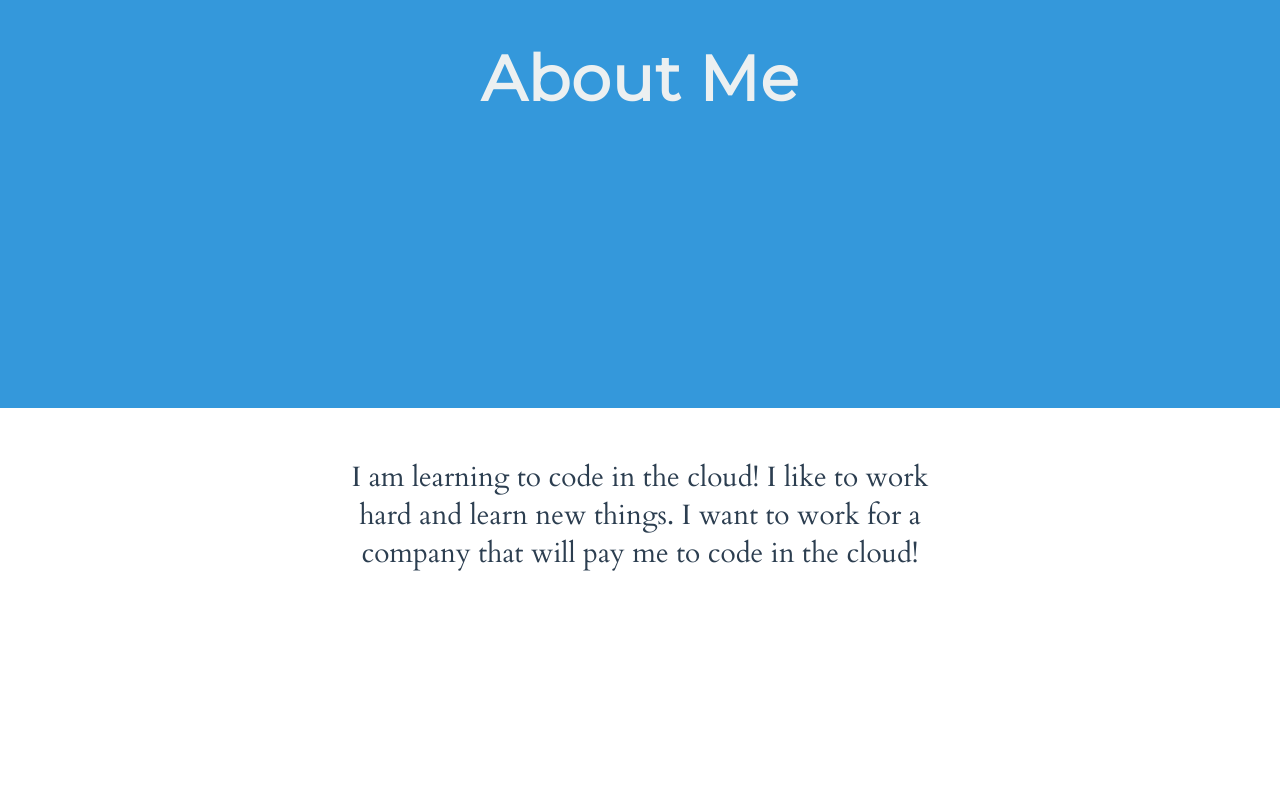
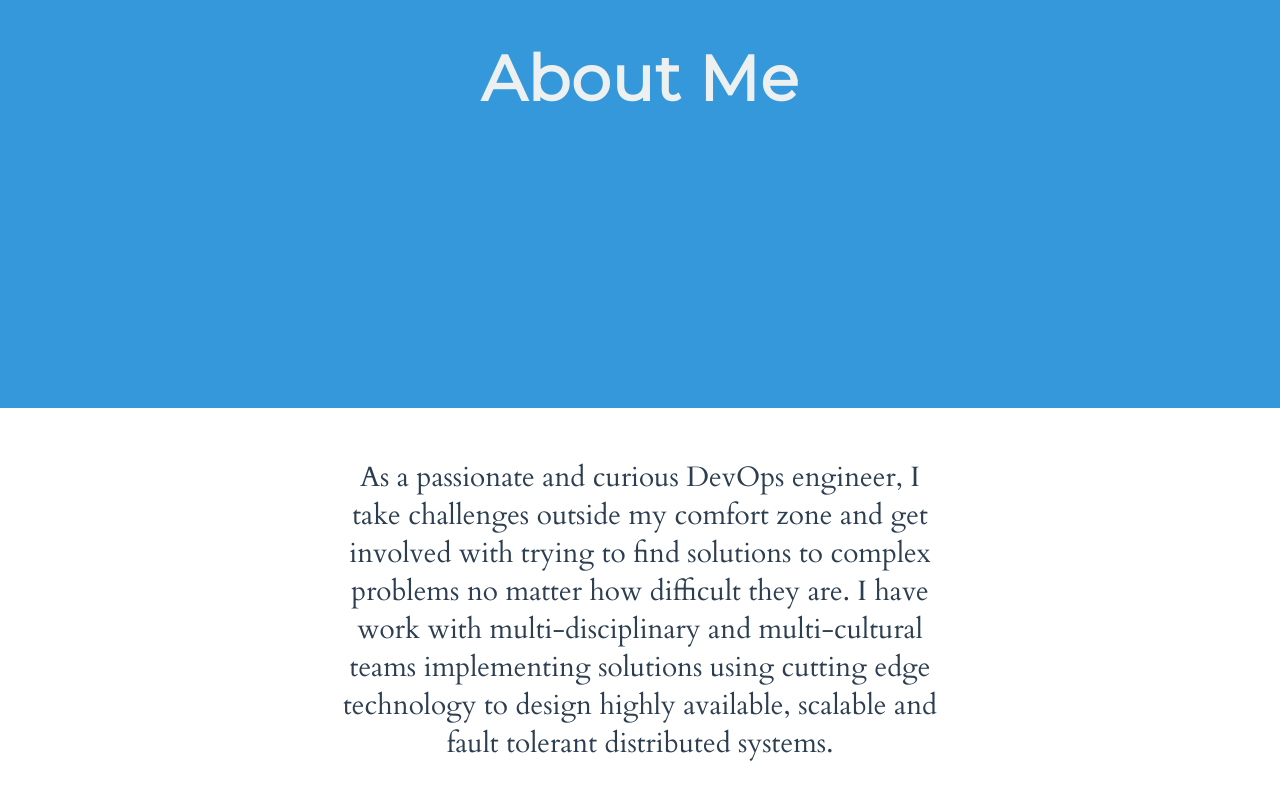
Before and after one commit to nspencerh/my-portfolio, a plain HTML site: page index.html in a window 1280 px wide. Shown: the part 1700-2500 px from the top of the page. Drawn offline with Linux system fonts and the light colour scheme.

Commit message:
description about me is added

```diff
--- a/index.html
+++ b/index.html
@@ -116,8 +116,7 @@
 
     <section class="section section--alignCentered section--description">
       <p class="color--darkgrey section__description">
-        I am learning to code in the cloud! I like to work hard and learn new things.
-        I want to work for a company that will pay me to code in the cloud!
+  As a passionate and curious DevOps engineer, I take challenges outside my comfort zone and get involved with trying to find solutions to complex problems no matter how difficult they are. I have work with multi-disciplinary and multi-cultural teams implementing solutions using cutting edge technology to design highly available, scalable and fault tolerant distributed systems.
       </p>
 
     <div class="background--skyBlue modal--closed">
```
